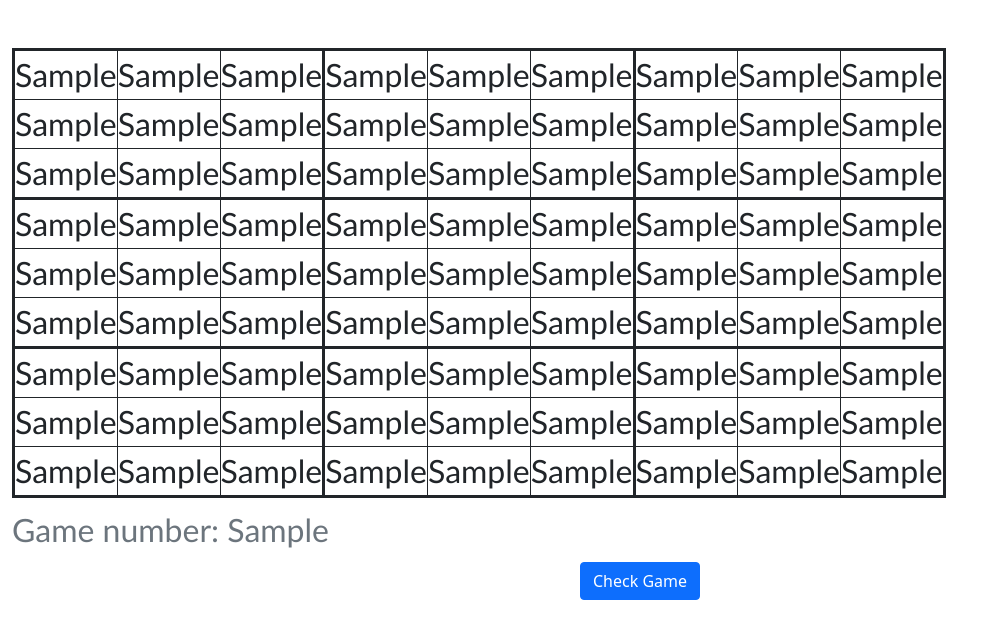
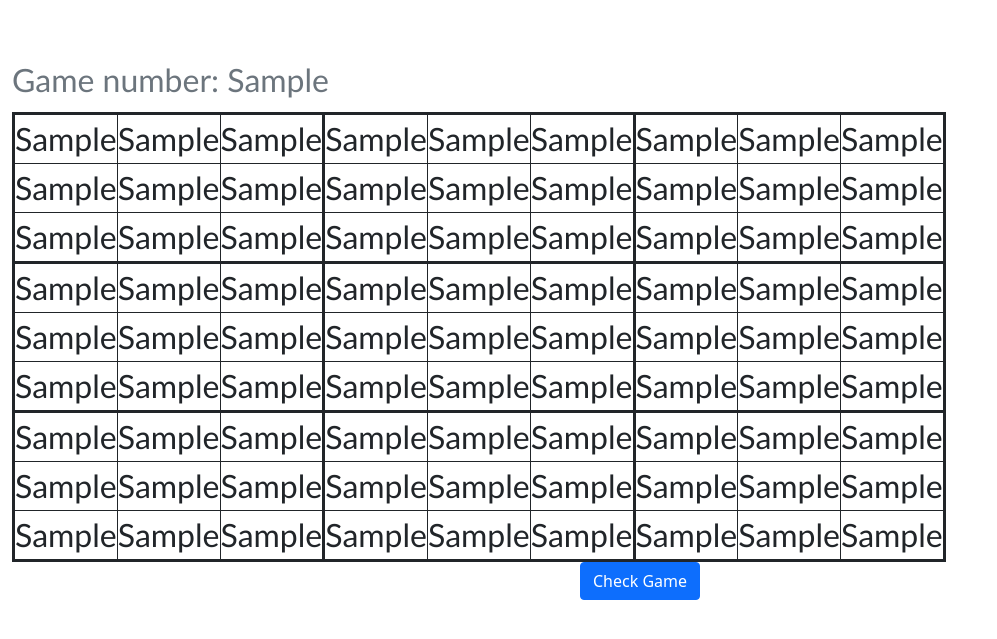
Before and after one commit to ssouza-br/sudoku-game, a Flask app: template final_project/templates/game.html in a window 1280 px wide. Shown: the part 76-715 px from the top of the page, without its empty margins (0-997 px from the left). Run offline with Flask 2, Linux system fonts and the light colour scheme; the template is opened without the code that fills it: most values are stand-ins (such as "Sample title", 1, 10 or a date in 2020); some libraries are stand-ins or nearby versions.

Commit message:
Sat, Jul 23, 2022, 5:26 PM +00:00

```diff
--- a/final_project/templates/game.html
+++ b/final_project/templates/game.html
@@ -13,7 +13,7 @@
         </style>
         <table>
         {% set column_list = ['N1','N2','N3','N4','N5','N6','N7','N8','N9'] %}
-          <caption>Game number: {{res[0]['COD_MATRIZ']}}</caption>
+          <caption style="caption-side:top">Game number: {{res[0]['COD_MATRIZ']}}</caption>
           <colgroup><col><col><col></colgroup>
           <colgroup><col><col><col></colgroup>
           <colgroup><col><col><col></colgroup>
```
